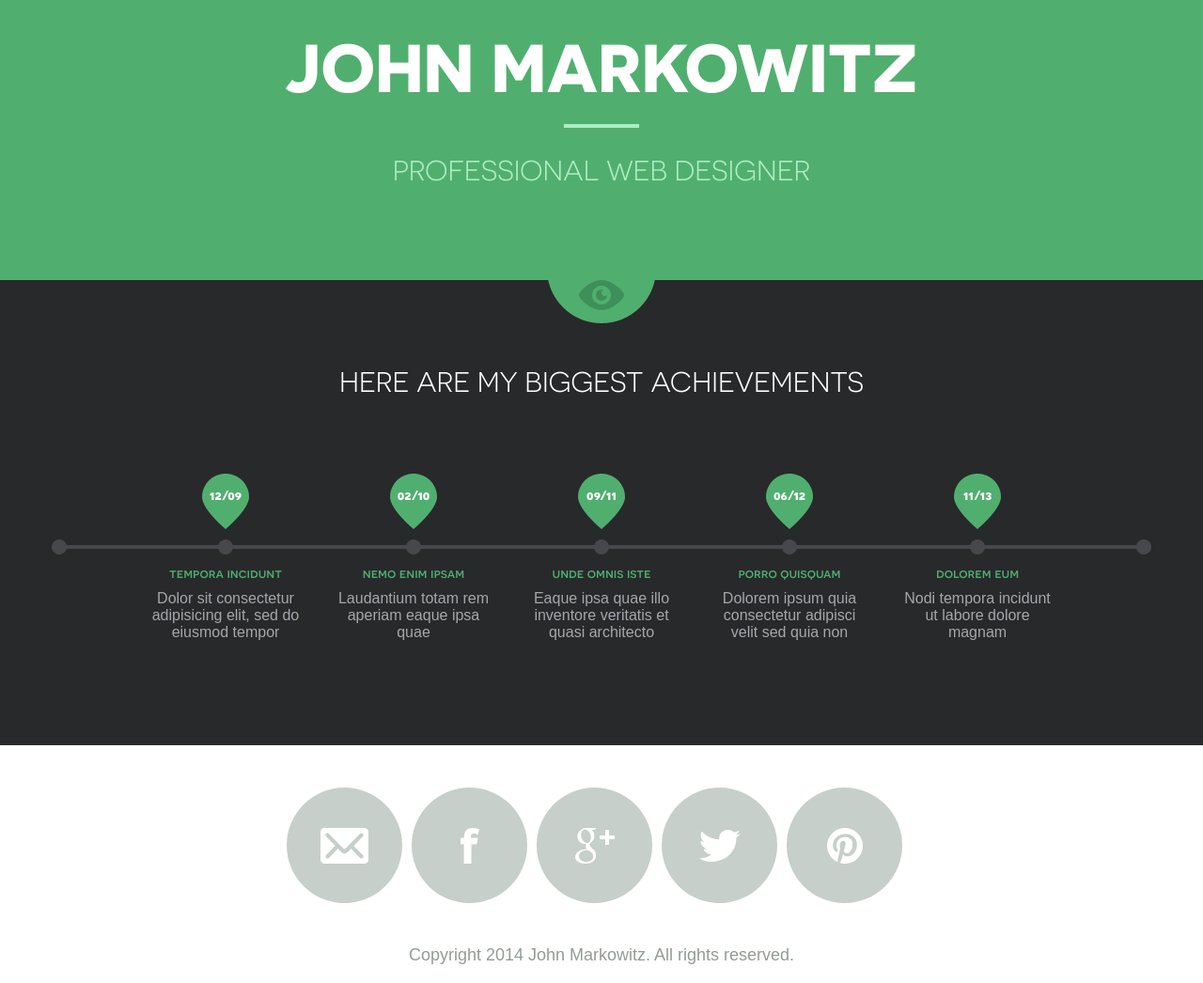
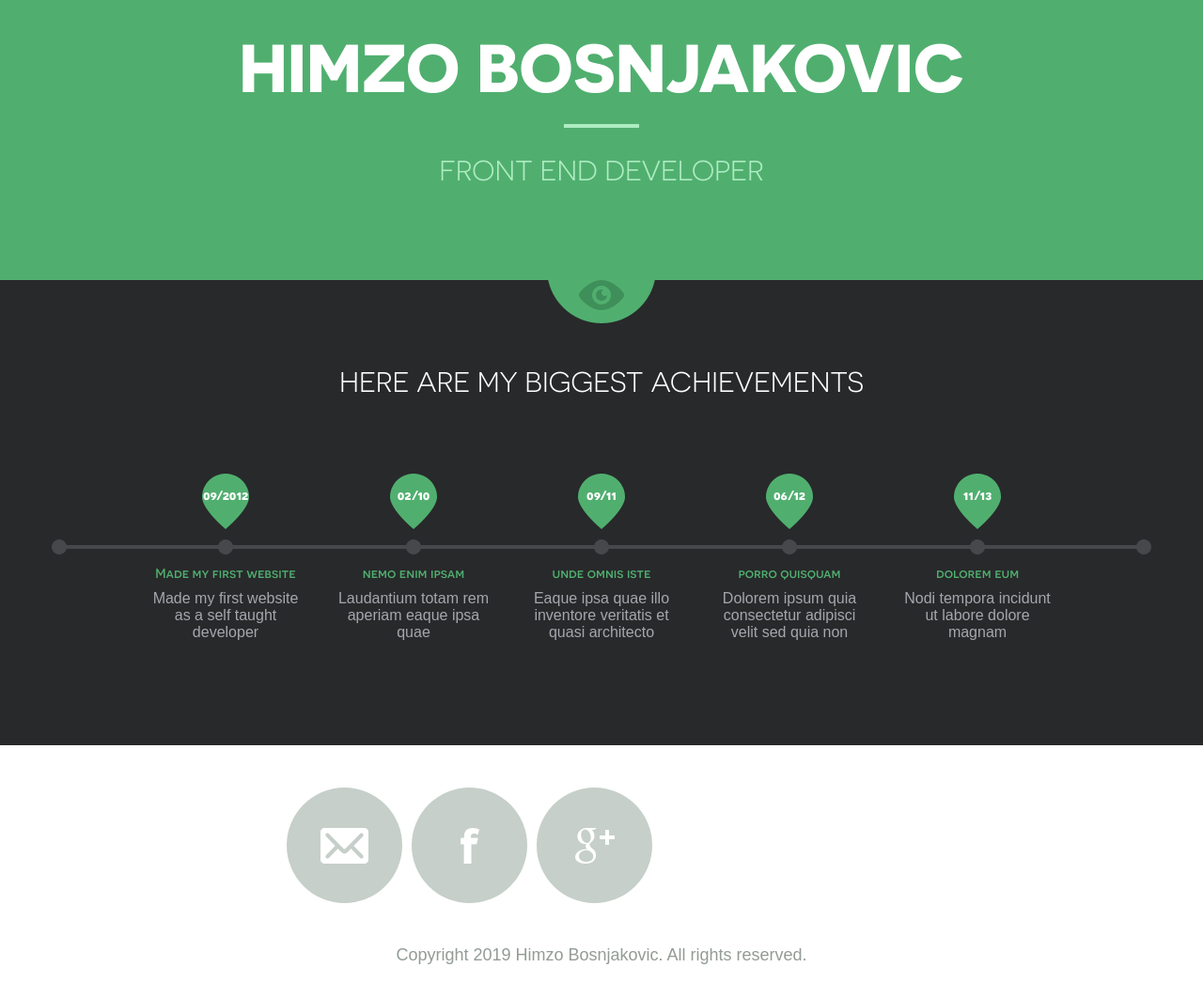
Before and after one commit to himzo-bosnjakovic/himzo-bosnjakovic.github.io, a plain HTML site: page index.html in a window 1280 px wide. Shown: the part 140-1186 px from the top of the page at 94% size. Drawn offline with nearby package versions, Linux system fonts and the light colour scheme.

Commit message:
changes to index.html

```diff
--- a/index.html
+++ b/index.html
@@ -28,8 +28,8 @@
 							<li><a href="Contact.html">Contact</a></li>
 						</ul>
 					</nav>
-				<h1 class="logo">John Markowitz</h1>
-				<h2 class="slogan">Professional Web Designer</h2>
+				<h1 class="logo">Himzo Bosnjakovic</h1>
+				<h2 class="slogan">Front End Developer</h2>
 			</header>
 		</div>
 		<div class="wrapper-holder grey">
@@ -40,10 +40,10 @@
 						<ul>
 							<li>
 								<div class="date">
-									<span>12/09</span>
+									<span>09/2012</span>
 								</div>
-								<h3>tempora incidunt</h3>
-								<p>Dolor sit consectetur adipisicing elit, sed do eiusmod tempor</p>
+								<h3>Made my first website</h3>
+								<p>Made my first website as a self taught developer</p>
 							</li>
 							<li>
 								<div class="date">
@@ -84,10 +84,8 @@
 					<li class="email"><a href="#">Email</a></li>
 					<li class="facebook"><a href="#">Facebook</a></li>
 					<li class="google"><a href="#">Google+</a></li>
-					<li class="twitter"><a href="#">Twitter</a></li>
-					<li class="pinterest"><a href="#">Pinterest</a></li>
 				</ul>
-				<p class="copy">Copyright 2014 John Markowitz. All rights reserved.</p>
+				<p class="copy">Copyright 2019 Himzo Bosnjakovic. All rights reserved.</p>
 			</div>
 		</footer>
 	</div>
```
